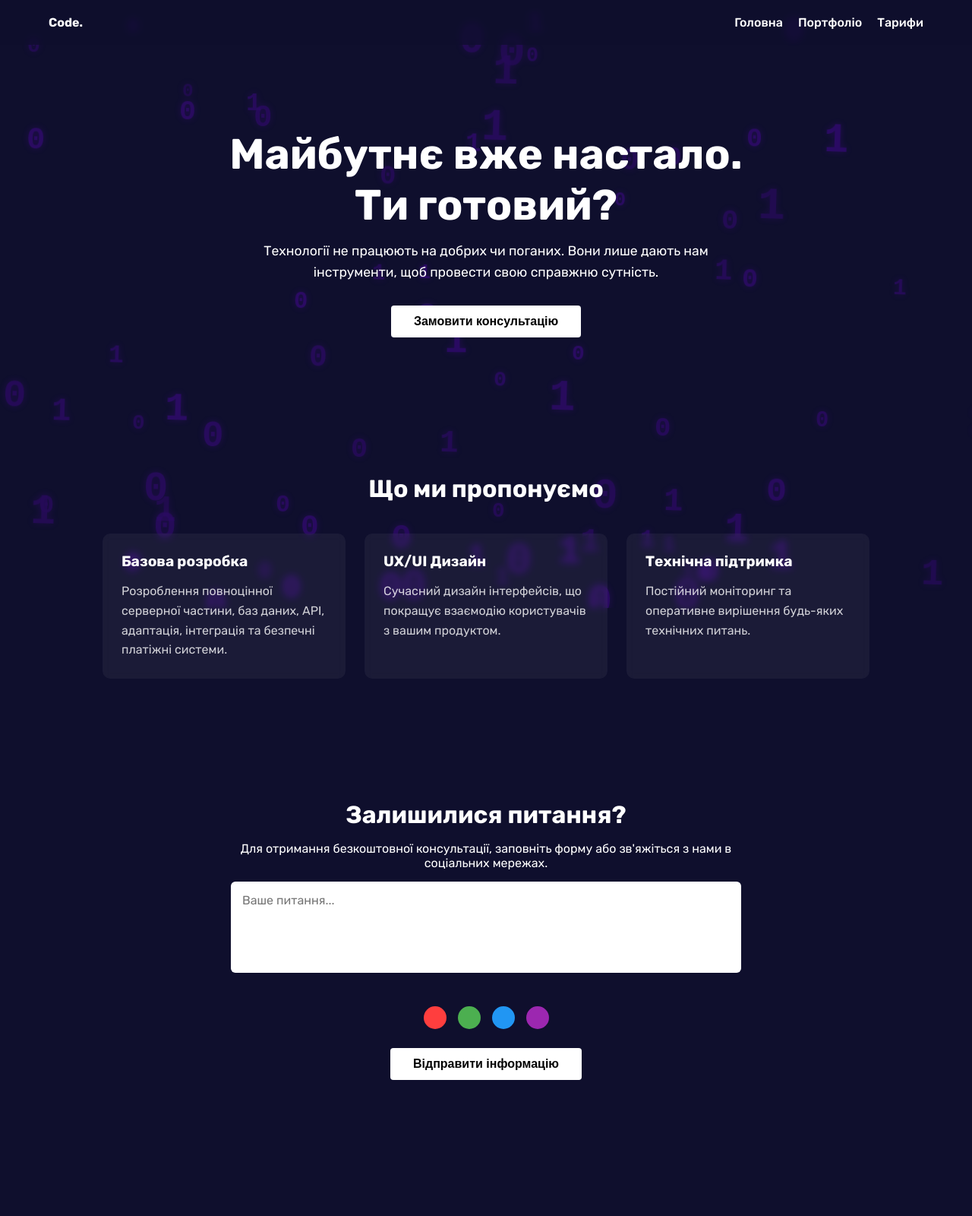
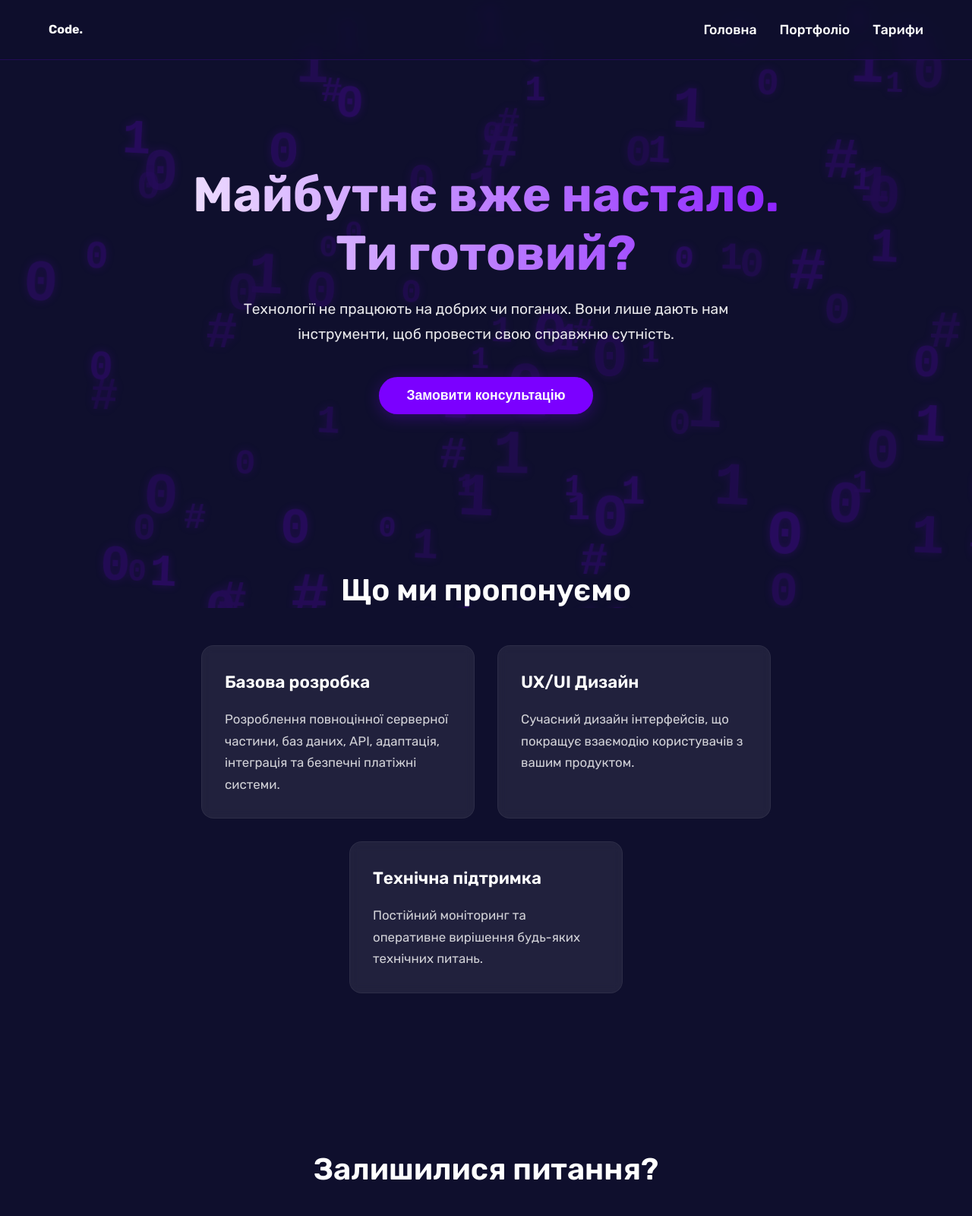
Before and after one commit to vladkish/portfolioSite, a plain HTML site: page index.html in a window 1280 px wide. Shown: the top 1600 px of the page at 76% size. Before the commit the page ends 1501 px from the top, so only its background shows below. Drawn offline with Linux system fonts and the light colour scheme.

Commit message:
Improving overall styles and adding interactivity

```diff
--- a/css/style.css
+++ b/css/style.css
@@ -1,11 +1,15 @@
 :root {
     --primary-bg: #0f0f2d;
     --primary-color: #7B00FF;
+    --primary-hover: #9a3aff;
     --text-color: white;
-    --card-bg: rgba(255, 255, 255, 0.05);
+    --card-bg: rgba(255, 255, 255, 0.08);
+    --header-bg: rgba(15, 15, 45, 0.85);
+    --input-bg: rgba(255, 255, 255, 0.1);
 }
 
 * {
+    user-select: none;
     box-sizing: border-box;
     margin: 0;
     padding: 0;
@@ -19,6 +23,7 @@ body {
     overflow-x: hidden;
     min-height: 100vh;
     background-color: var(--primary-bg);
+    line-height: 1.6;
 }
 
 /* Анимированный фон из цифр */
@@ -30,7 +35,7 @@ body {
     height: 100%;
     z-index: -1;
     overflow: hidden;
-    opacity: 0.3;
+    opacity: 0.25;
     transform: translateZ(0);
     backface-visibility: hidden;
     perspective: 1000px;
@@ -41,12 +46,13 @@ body {
     color: var(--primary-color);
     font-family: 'Courier New', monospace;
     font-weight: bold;
-    font-size: 28px;
+    font-size: 42px;
     opacity: 0;
-    animation: fadeIn 1.5s ease-out forwards, float 12s infinite ease-in-out;
+    animation: fadeIn 1.5s ease-out forwards, float 15s infinite ease-in-out;
     user-select: none;
     will-change: transform, opacity;
-    text-shadow: 0 0 10px rgba(123, 0, 255, 0.7);
+    text-shadow: 0 0 12px rgba(123, 0, 255, 0.8);
+    pointer-events: none;
 }
 
 @keyframes fadeIn {
@@ -55,9 +61,9 @@ body {
 
 @keyframes float {
     0%, 100% { transform: translateY(0) rotate(0deg); }
-    25% { transform: translateY(-15px) rotate(2deg); }
+    25% { transform: translateY(-25px) rotate(3deg); }
     50% { transform: translateY(0) rotate(0deg); }
-    75% { transform: translateY(10px) rotate(-2deg); }
+    75% { transform: translateY(15px) rotate(-3deg); }
 }
 
 /* Основные стили */
@@ -65,113 +71,193 @@ header {
     display: flex;
     justify-content: space-between;
     align-items: center;
-    padding: 20px 5%;
+    padding: 25px 5%;
     position: relative;
     z-index: 10;
-    background: rgba(15, 15, 45, 0.7);
-    backdrop-filter: blur(5px);
+    background: var(--header-bg);
+    backdrop-filter: blur(8px);
+    border-bottom: 1px solid rgba(123, 0, 255, 0.2);
+}
+
+.logo {
+    font-size: 1.8rem;
+    font-weight: 700;
+    color: white;
+    text-decoration: none;
+    display: flex;
+    align-items: center;
+    gap: 10px;
+}
+
+.logo i {
+    color: var(--primary-color);
 }
 
 nav {
     display: flex;
-    gap: 20px;
+    gap: 30px;
 }
 
 nav a {
     color: white;
     text-decoration: none;
     font-weight: 500;
-    transition: opacity 0.3s;
+    font-size: 1.1rem;
+    transition: all 0.3s;
+    position: relative;
+    cursor: pointer;
 }
 
 nav a:hover {
-    opacity: 0.8;
+    color: var(--primary-color);
+}
+
+nav a::after {
+    content: '';
+    position: absolute;
+    bottom: -5px;
+    left: 0;
+    width: 0;
+    height: 2px;
+    background: var(--primary-color);
+    transition: width 0.3s;
+}
+
+nav a:hover::after {
+    width: 100%;
 }
 
 h1 {
-    font-size: clamp(2rem, 5vw, 3.5rem);
-    margin: 0.2em 0;
+    font-size: clamp(2.5rem, 6vw, 4rem);
+    margin: 0.3em 0;
     line-height: 1.2;
+    font-weight: 700;
+    background: linear-gradient(90deg, #fff, var(--primary-color));
+    -webkit-background-clip: text;
+    background-clip: text;
+    color: transparent;
 }
 
 h2 {
-    font-size: clamp(1.5rem, 3vw, 2rem);
-    margin-bottom: 0.5em;
+    font-size: clamp(1.8rem, 4vw, 2.5rem);
+    margin-bottom: 0.8em;
+    font-weight: 600;
 }
 
 h3 {
-    font-size: 1.2rem;
-    margin-bottom: 0.8em;
+    font-size: 1.4rem;
+    margin-bottom: 1rem;
+    font-weight: 600;
 }
 
 .hero {
+    padding: 120px 5% 100px;
+    text-align: center;
+    position: relative;
+    z-index: 5;
+    max-width: 1200px;
+    margin: 0 auto;
+}
+
+.hero p {
+    max-width: 700px;
+    margin: 0 auto 40px;
+    font-size: 1.2rem;
+    line-height: 1.7;
+    color: rgba(255, 255, 255, 0.9);
+}
+
+.btn {
+    background: var(--primary-color);
+    color: white;
+    padding: 14px 36px;
+    border: none;
+    border-radius: 50px;
+    font-weight: 600;
+    cursor: pointer;
+    transition: all 0.3s;
+    font-size: 1.1rem;
+    display: inline-flex;
+    align-items: center;
+    gap: 10px;
+    box-shadow: 0 4px 20px rgba(123, 0, 255, 0.3);
+}
+
+.btn:hover {
+    background: var(--primary-hover);
+    transform: translateY(-3px);
+    box-shadow: 0 6px 25px rgba(123, 0, 255, 0.4);
+}
+
+.btn-outline {
+    background: transparent;
+    border: 2px solid var(--primary-color);
+    color: var(--primary-color);
+    box-shadow: none;
+}
+
+.btn-outline:hover {
+    background: rgba(123, 0, 255, 0.1);
+    color: white;
+    border-color: white;
+}
+
+.services {
     padding: 100px 5%;
     text-align: center;
     position: relative;
     z-index: 5;
+    max-width: 1200px;
+    margin: 0 auto;
 }
 
-.hero p {
-    max-width: 600px;
-    margin: 0 auto 30px;
+.section-subtitle {
+    color: rgba(255, 255, 255, 0.7);
+    max-width: 700px;
+    margin: 0 auto 50px;
     font-size: 1.1rem;
-    line-height: 1.6;
-}
-
-.btn {
-    background: white;
-    color: black;
-    padding: 12px 30px;
-    border: none;
-    border-radius: 4px;
-    font-weight: bold;
-    cursor: pointer;
-    transition: all 0.3s;
-    font-size: 1rem;
-}
-
-.btn:hover {
-    transform: translateY(-2px);
-    box-shadow: 0 4px 12px rgba(0, 0, 0, 0.2);
-}
-
-.services {
-    padding: 80px 5%;
-    text-align: center;
-    position: relative;
-    z-index: 5;
 }
 
 .cards {
     display: flex;
     justify-content: center;
     flex-wrap: wrap;
-    gap: 25px;
+    gap: 30px;
     margin-top: 40px;
 }
 
 .card {
     background: var(--card-bg);
-    padding: 25px;
-    border-radius: 10px;
+    padding: 30px;
+    border-radius: 16px;
     width: 100%;
-    max-width: 320px;
+    max-width: 360px;
     text-align: left;
-    backdrop-filter: blur(4px);
-    transition: transform 0.3s;
+    backdrop-filter: blur(6px);
+    transition: all 0.4s;
+    border: 1px solid rgba(255, 255, 255, 0.05);
 }
 
 .card:hover {
-    transform: translateY(-5px);
+    transform: translateY(-10px);
+    box-shadow: 0 15px 30px rgba(0, 0, 0, 0.3);
+    border-color: rgba(123, 0, 255, 0.3);
+}
+
+.card-icon {
+    font-size: 2.5rem;
+    color: var(--primary-color);
+    margin-bottom: 20px;
 }
 
 .card p {
-    line-height: 1.6;
+    line-height: 1.7;
     color: rgba(255, 255, 255, 0.8);
+    font-size: 1.05rem;
 }
 
 .form-section {
-    padding: 80px 5%;
+    padding: 100px 5%;
     text-align: center;
     position: relative;
     z-index: 5;
@@ -179,39 +265,107 @@ h3 {
     margin: 0 auto;
 }
 
-textarea {
+.form-container {
+    background: var(--card-bg);
+    padding: 40px;
+    border-radius: 16px;
+    backdrop-filter: blur(6px);
+    border: 1px solid rgba(255, 255, 255, 0.05);
+    box-shadow: 0 10px 30px rgba(0, 0, 0, 0.2);
+}
+
+input, textarea {
     width: 100%;
-    height: 120px;
     margin: 15px 0;
-    border-radius: 6px;
-    padding: 15px;
+    border-radius: 8px;
+    padding: 16px;
     resize: none;
     border: none;
     font-family: inherit;
     font-size: 1rem;
+    background: var(--input-bg);
+    color: white;
+    transition: all 0.3s;
+    border: 1px solid rgba(255, 255, 255, 0.1);
+}
+
+input:focus, textarea:focus {
+    outline: none;
+    border-color: var(--primary-color);
+    box-shadow: 0 0 0 3px rgba(123, 0, 255, 0.2);
+}
+
+input::placeholder, textarea::placeholder {
+    color: rgba(255, 255, 255, 0.5);
+}
+
+.form-group {
+    margin-bottom: 20px;
+    text-align: left;
+}
+
+.form-group label {
+    display: block;
+    margin-bottom: 8px;
+    font-weight: 500;
+    color: rgba(255, 255, 255, 0.9);
 }
 
 .colors {
-    margin: 25px 0;
+    margin: 30px 0;
     display: flex;
     justify-content: center;
-    gap: 15px;
+    gap: 20px;
 }
 
 .colors span {
     display: inline-block;
-    width: 30px;
-    height: 30px;
+    width: 40px;
+    height: 40px;
     border-radius: 50%;
     cursor: pointer;
-    transition: transform 0.3s;
+    transition: all 0.3s;
+    border: 3px solid transparent;
 }
 
 .colors span:hover {
-    transform: scale(1.2);
+    transform: scale(1.15);
+}
+
+.colors span.active {
+    border-color: white;
+    transform: scale(1.1);
 }
 
 .colors .red { background: #ff3e3e; }
 .colors .green { background: #4CAF50; }
 .colors .blue { background: #2196F3; }
 .colors .purple { background: #9C27B0; }
+.colors .orange { background: #FF9800; }
+
+.social-links {
+    display: flex;
+    justify-content: center;
+    gap: 20px;
+    margin-top: 40px;
+}
+
+.social-links a {
+    color: white;
+    font-size: 1.5rem;
+    transition: all 0.3s;
+}
+
+.social-links a:hover {
+    color: var(--primary-color);
+    transform: translateY(-3px);
+}
+
+footer {
+    text-align: center;
+    padding: 30px 5%;
+    margin-top: 80px;
+    background: rgba(0, 0, 0, 0.2);
+    font-size: 0.9rem;
+    color: rgba(255, 255, 255, 0.6);
+}
--- a/index.html
+++ b/index.html
@@ -7,6 +7,8 @@
     <link href="https://fonts.googleapis.com/css2?family=Rubik:wght@400;500;700&display=swap" rel="stylesheet">
     <link rel="stylesheet" href="css/media.css">
     <link rel="stylesheet" href="css/style.css">
+    <link href="https://fonts.googleapis.com/css2?family=Rubik:wght@400;500;600;700&display=swap" rel="stylesheet">
+    <link rel="stylesheet" href="https://cdnjs.cloudflare.com/ajax/libs/font-awesome/6.0.0-beta3/css/all.min.css">
 </head>
 <body>
     <div class="binary-background" id="binaryContainer"></div>
--- a/js/main.js
+++ b/js/main.js
@@ -1,25 +1,29 @@
 class BinaryBackground {
     constructor() {
         this.container = document.getElementById('binaryContainer');
-        this.digits = ['0', '1'];
-        this.count = 80;
+        this.digits = ['0', '1', '0', '1', '0', '1', '#'];
+        this.count = 100;
         this.elements = [];
 
         this.init();
     }
 
     init() {
+        // Очищаем контейнер
+        this.container.innerHTML = '';
+
         for (let i = 0; i < this.count; i++) {
             const element = document.createElement('div');
             element.className = 'binary-digit';
             element.textContent = this.digits[Math.floor(Math.random() * this.digits.length)];
 
-            const size = 24 + Math.random() * 36;
+            const size = 36 + Math.random() * 48;
             const x = Math.random() * 100;
             const y = Math.random() * 100;
-            const delay = Math.random() * 2;
-            const duration = 8 + Math.random() * 15;
+            const delay = Math.random() * 3;
+            const duration = 10 + Math.random() * 20;
             const opacity = 0.7 + Math.random() * 0.3;
+            const rotation = Math.random() * 360;
 
             element.style.fontSize = `${size}px`;
             element.style.left = `${x}%`;
@@ -27,6 +31,7 @@ class BinaryBackground {
             element.style.animationDelay = `${delay}s`;
             element.style.animationDuration = `${duration}s`;
             element.style.opacity = opacity;
+            element.style.transform = `rotate(${rotation}deg)`;
 
             const brightness = 70 + Math.random() * 30;
             element.style.filter = `brightness(${brightness}%)`;
@@ -38,5 +43,35 @@ class BinaryBackground {
 }
 
 document.addEventListener('DOMContentLoaded', () => {
+    // Инициализация фона
     new BinaryBackground();
+
+    // Выбор цвета
+    const colorSpans = document.querySelectorAll('.colors span');
+    colorSpans.forEach(span => {
+        span.addEventListener('click', function() {
+            colorSpans.forEach(s => s.classList.remove('active'));
+            this.classList.add('active');
+
+            // Можно добавить логику изменения темы
+            // document.documentElement.style.setProperty('--primary-color', this.style.backgroundColor);
+        });
+    });
+
+    // Плавная прокрутка для ссылок
+    document.querySelectorAll('nav a').forEach(anchor => {
+        anchor.addEventListener('click', function(e) {
+            e.preventDefault();
+
+            const targetId = this.getAttribute('href');
+            if(targetId === '#') return;
+
+            const targetElement = document.querySelector(targetId);
+            if(targetElement) {
+                targetElement.scrollIntoView({
+                    behavior: 'smooth'
+                });
+            }
+        });
+    });
 });
```
Also changed, not shown: css/media.css (+17 -6 lines).
